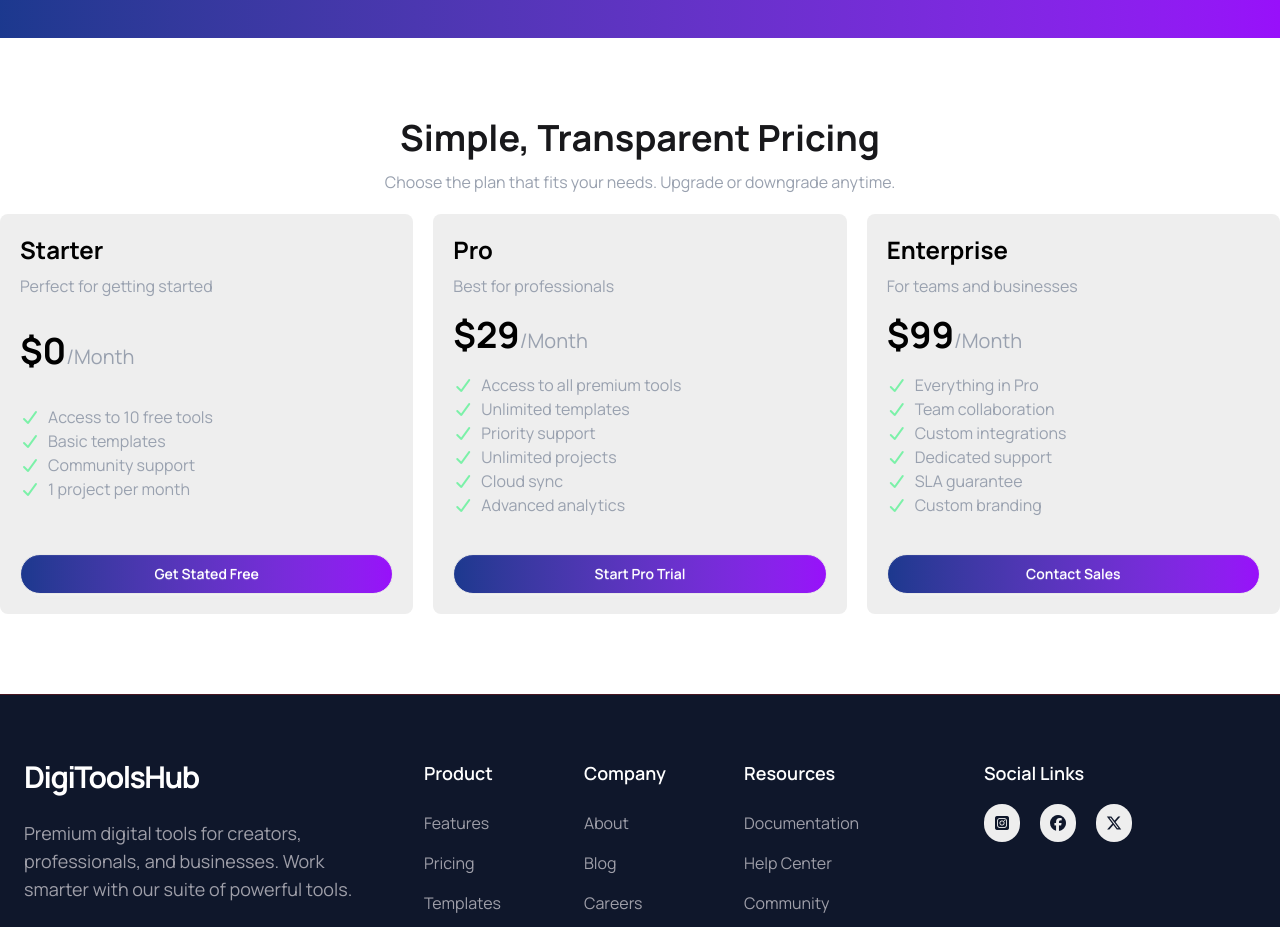
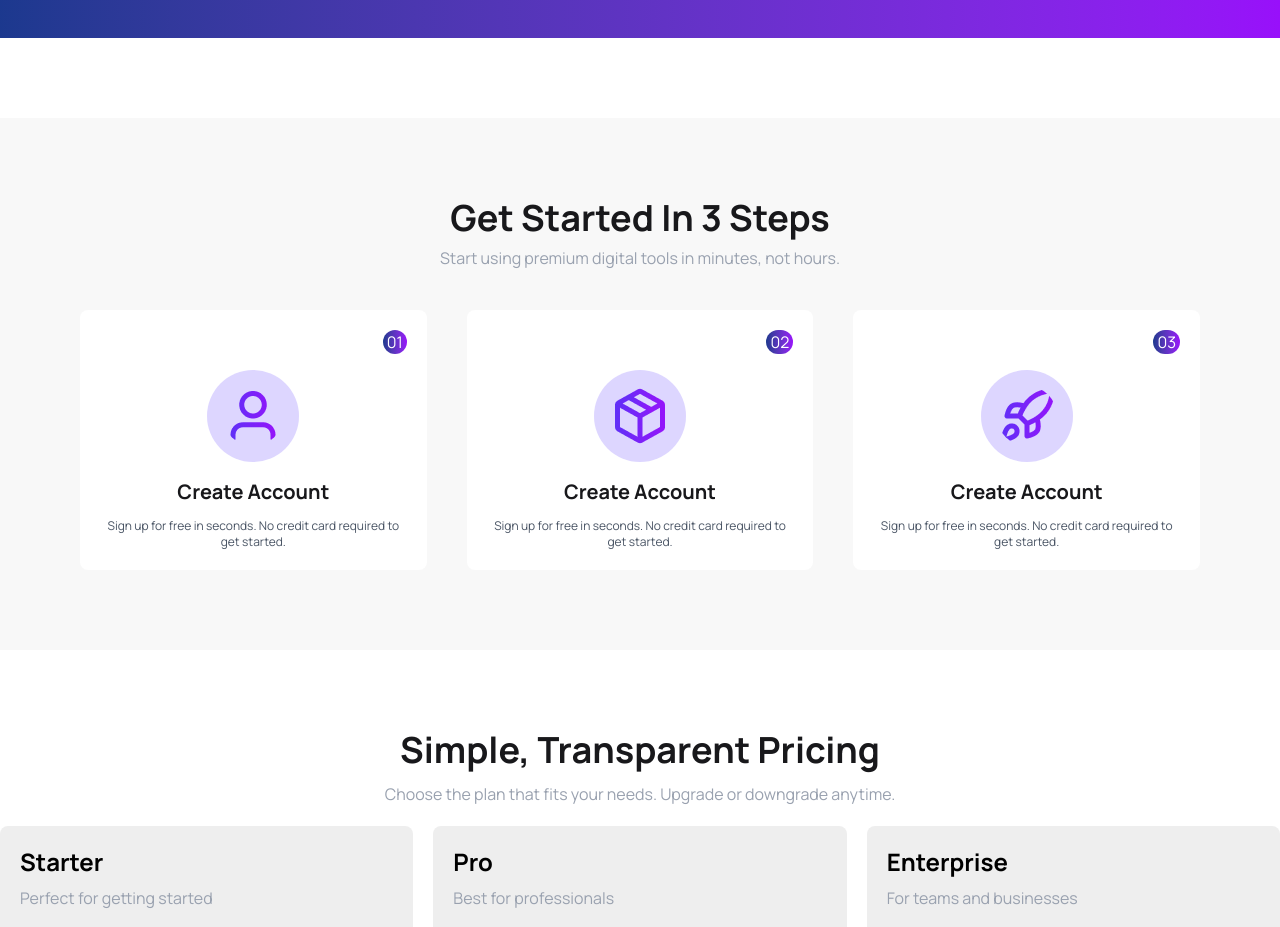
Before and after one commit to asm-ayesha/DigitToolHub, a React (Vite) app: page / in a window 1280 px wide. Shown: the part 924-1851 px from the top of the page. Built offline with nearby package versions, Linux system fonts and the light colour scheme.

Commit message:
get started section designe completed

```diff
--- a/src/App.jsx
+++ b/src/App.jsx
@@ -5,6 +5,7 @@ import Footer from './ccomponents/Footer'
 import NavBar from './ccomponents/Navbar'
 import Princing from './ccomponents/Princing'
 import StatsSection from './ccomponents/StatsSection'
+import Steps from './ccomponents/Steps'
 
 function App() {
 
@@ -15,6 +16,7 @@ function App() {
       <Banner></Banner>
       <StatsSection></StatsSection>
 
+      <Steps></Steps>
       <Princing></Princing>
       <Footer></Footer>
 
--- /dev/null
+++ b/src/ccomponents/Steps.jsx
@@ -0,0 +1,59 @@
+import React from 'react';
+import userImg from '../assets/user.png'
+import productImg from '../assets/package.png'
+import rocketImg from '../assets/rocket.png'
+const Steps = () => {
+    return (
+        <div className='bg-base-200'>
+            <div className='max-w-7xl mx-auto my-20 p-20'>
+                <div className='text-center mb-10'>
+                    <h2 className='text-4xl font-bold mb-2'>Get Started In 3 Steps</h2>
+                    <p className='text-gray-400'>Start using premium digital tools in minutes, not hours.</p>
+                </div>
+                <div className='grid grid-cols-1 md:grid-cols-3 gap-10'>
+                    {/* card 1 */}
+                    <div className='bg-white rounded-lg p-5'>
+                        <div className='flex justify-end '>
+                            <p className='bg-linear-to-r from-blue-900 to-purple-600 text-white px-1 rounded-full'>01</p>
+                        </div>
+                        <div className='flex justify-center my-4' >
+                            <img className='bg-violet-200 rounded-full text-center flex justify-center items-center p-4' src={userImg} alt="" />
+                        </div>
+                        <div className='text-center space-y-3'>
+                            <h2 className='text-xl font-bold'>Create Account</h2>
+                            <p className='text-gray-600 text-xs'>Sign up for free in seconds. No credit card required to get started.</p>
+                        </div>
+                    </div>
+                    {/* card 2 */}
+                    <div className='bg-white rounded-lg  p-5'>
+                        <div className='flex justify-end '>
+                            <p className='bg-linear-to-r from-blue-900 to-purple-600 text-white px-1 rounded-full'>02</p>
+                        </div>
+                        <div className='flex justify-center my-4' >
+                            <img className='bg-violet-200 rounded-full text-center flex justify-center items-center p-4' src={productImg } alt="" />
+                        </div>
+                        <div className='text-center space-y-3'>
+                            <h2 className='text-xl font-bold'>Create Account</h2>
+                            <p className='text-gray-600 text-xs'>Sign up for free in seconds. No credit card required to get started.</p>
+                        </div>
+                    </div>
+                    {/* card 3 */}
+                    <div className='bg-white rounded-lg  p-5'>
+                        <div className='flex justify-end '>
+                            <p className='bg-linear-to-r from-blue-900 to-purple-600 text-white px-1 rounded-full '>03</p>
+                        </div>
+                        <div className='flex justify-center my-4 ' >
+                            <img className='bg-violet-200 rounded-full text-center flex justify-center items-center p-4' src={rocketImg} alt="" />
+                        </div>
+                        <div className='text-center space-y-3'>
+                            <h2 className='text-xl font-bold'>Create Account</h2>
+                            <p className='text-gray-600 text-xs'>Sign up for free in seconds. No credit card required to get started.</p>
+                        </div>
+                    </div>
+                </div>
+            </div>
+        </div>
+    );
+};
+
+export default Steps;
```
